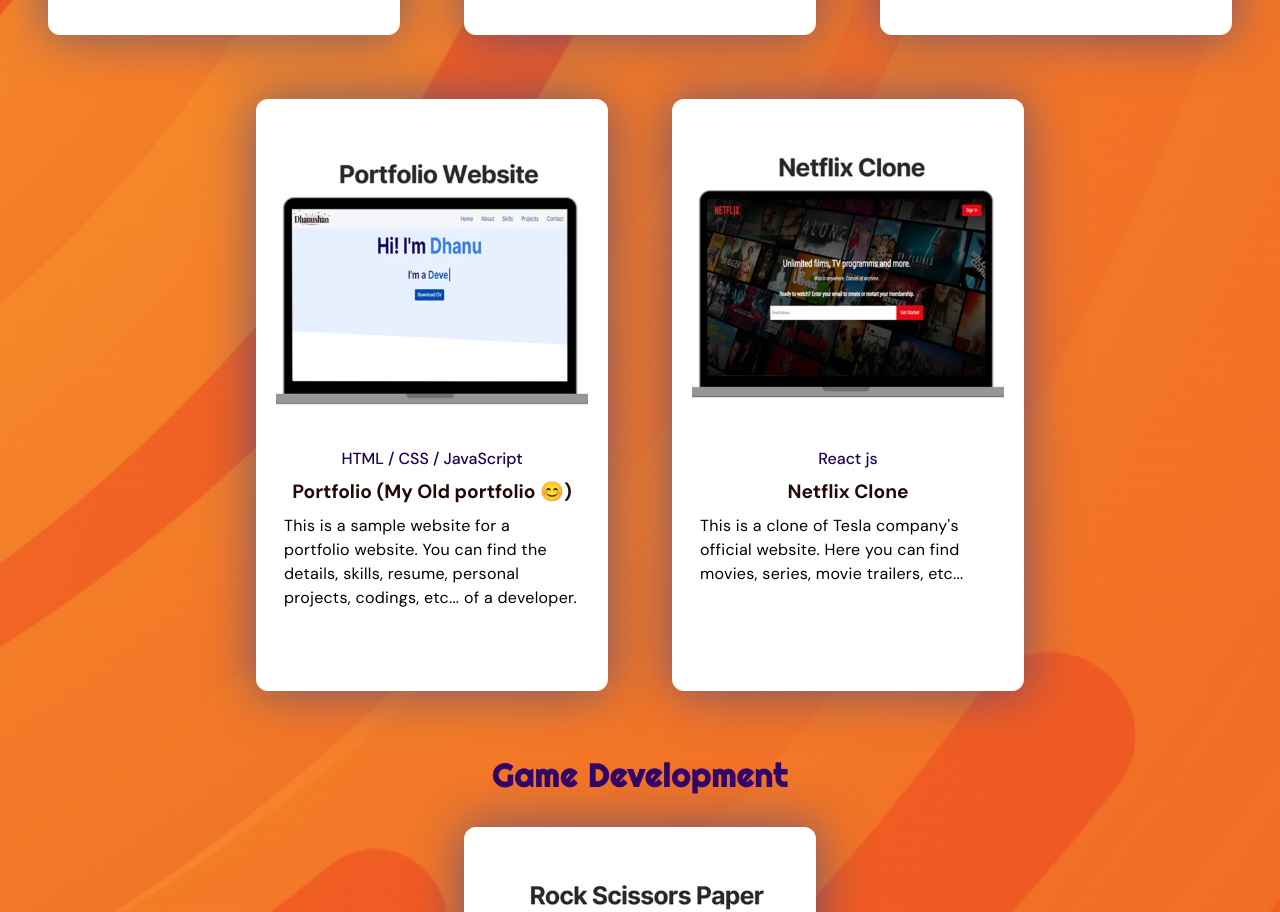
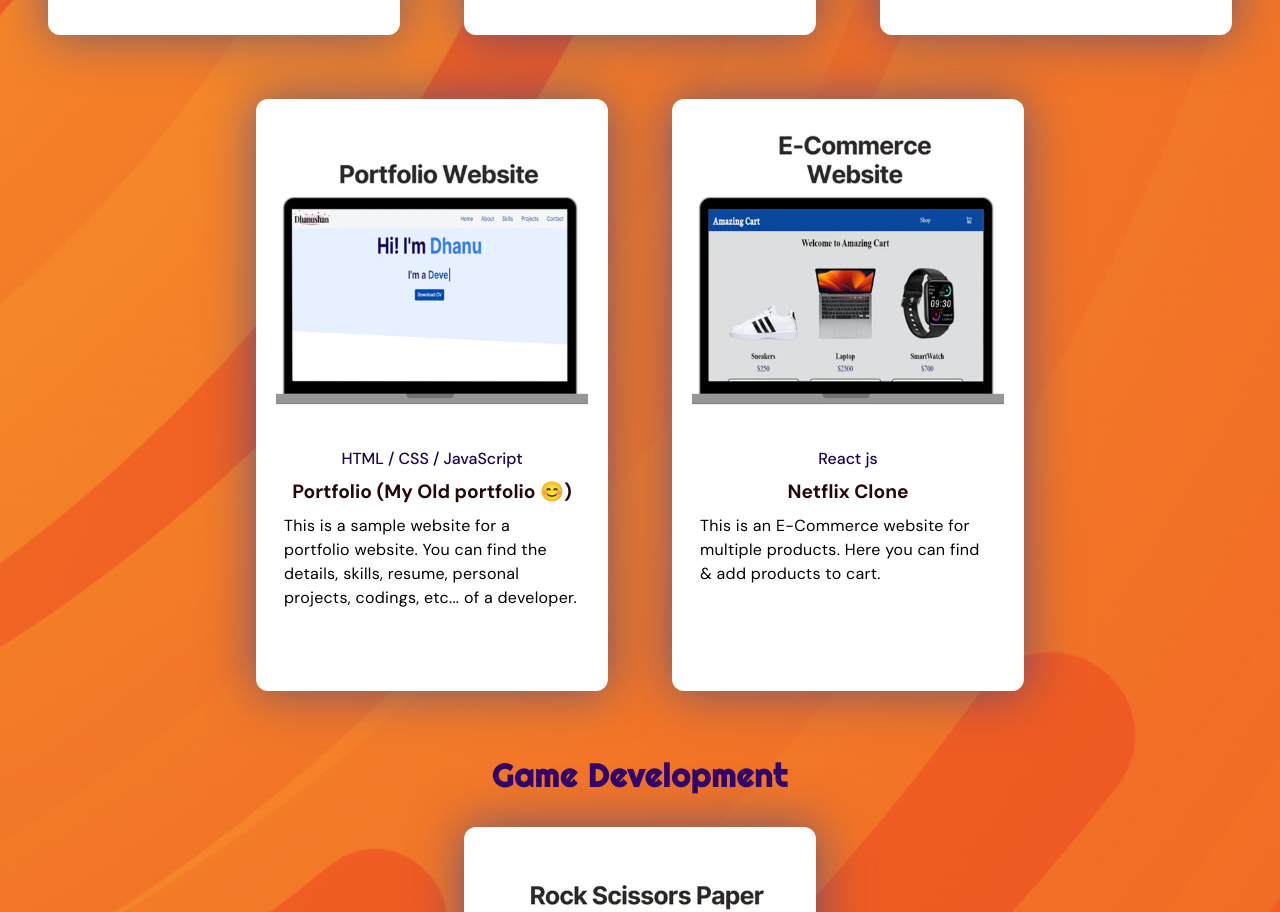
Before and after one commit to DhanuV18/react_portfolio, a React (Create React App) app: page / in a window 1280 px wide. Shown: the part 2981-3893 px from the top of the page. Built offline with nearby package versions, Linux system fonts and the light colour scheme; the HTML template or start-up script is replaced by a standard one.

Commit message:
add e-commerce webiste

```diff
--- a/src/container/Work/Frontend.jsx
+++ b/src/container/Work/Frontend.jsx
@@ -7,7 +7,7 @@
 import tesla from '../../images/thumbnail/tesla@2x.webp'
 import scooby from '../../images/thumbnail/scooby@2x.webp'
 import portfolio from '../../images/thumbnail/portfolio@2x.webp'
-import netflix from '../../images/thumbnail/netflix@2x.webp'
+import ecommerce from '../../images/thumbnail/e-commerce@2x.webp'
 
 
 function Frontend({ index, imgUrl, name, projectLink, codeLink, tools, title, description}) {
@@ -264,21 +264,21 @@
           </div>
         </motion.div>
 
-        {/* Netflix  */}
+        {/* E-Commerce  */}
 
       <motion.div
             // animate={animateCard}
             transition={{ duration: 0.5, delayChildren: 0.5 }}
             className="app__work-portfolio">
-          <div className="app__work-item app__flex" key="Netflix">
+          <div className="app__work-item app__flex" key="E-Commerce">
             <div className="app__work-img app__flex" >
-              <img src={ netflix } alt="netflix" />
+              <img src={ ecommerce } alt="ecommerce" />
                 <motion.div
                   whileHover={{ opacity: [0, 1] }}
                   transition={{ duration: 0.25, ease: 'easeInOut', staggerChildren: 0.5 }}
                   className="app__work-hover app__flex" >
 
-              <a href='netflix-clone-6c7d8.web.app' target="_blank" rel="noreferrer">
+              <a href='https://e-commerce-dhanushaninfo-gmailcom.vercel.app/' target="_blank" rel="noreferrer">
                   <motion.div
                     whileInView={{ scale: [0, 1] }}
                     whileHover={{ scale: [1, 0.90] }}
@@ -287,7 +287,7 @@
                     <AiFillEye />
                   </motion.div>
               </a>
-              <a href='https://github.com/DhanuV18/netflix_clone' target="_blank" rel="noreferrer" className='language'>
+              <a href='https://github.com/DhanuV18/E-commerce' target="_blank" rel="noreferrer" className='language'>
                 <motion.div
                   whileInView={{ scale: [0, 1] }}
                   whileHover={{ scale: [1, 0.90] }}
@@ -306,16 +306,16 @@
             <div className="app__work-content app__flex">
               <h2 className="bold-text title">Netflix Clone</h2>
               <p className="p-text" style={{ marginTop: 10 }}>
-                This is a clone of Tesla company's official website.
-                Here you can find movies, series, movie trailers, etc...
+                This is an E-Commerce website for multiple products. Here you can
+                find & add products to cart.
               </p>
             </div>
             <div className='mobile__button'>
               <div className='btn__demo'>
-                <a href='netflix-clone-6c7d8.web.app' target="_blank" rel="noreferrer">Demo</a>
+                <a href='https://e-commerce-dhanushaninfo-gmailcom.vercel.app/' target="_blank" rel="noreferrer">Demo</a>
               </div>
               <div className='btn__repo'>
-                <a href='https://github.com/DhanuV18/netflix_clone' target="_blank" rel="noreferrer">Repo</a>
+                <a href='https://github.com/DhanuV18/E-commerce' target="_blank" rel="noreferrer">Repo</a>
               </div>
             </div>
           </div>
```
Also changed, not shown: src/images/thumbnail/e-commerce.webp (added), src/images/thumbnail/e-commerce@2x.webp (added).
